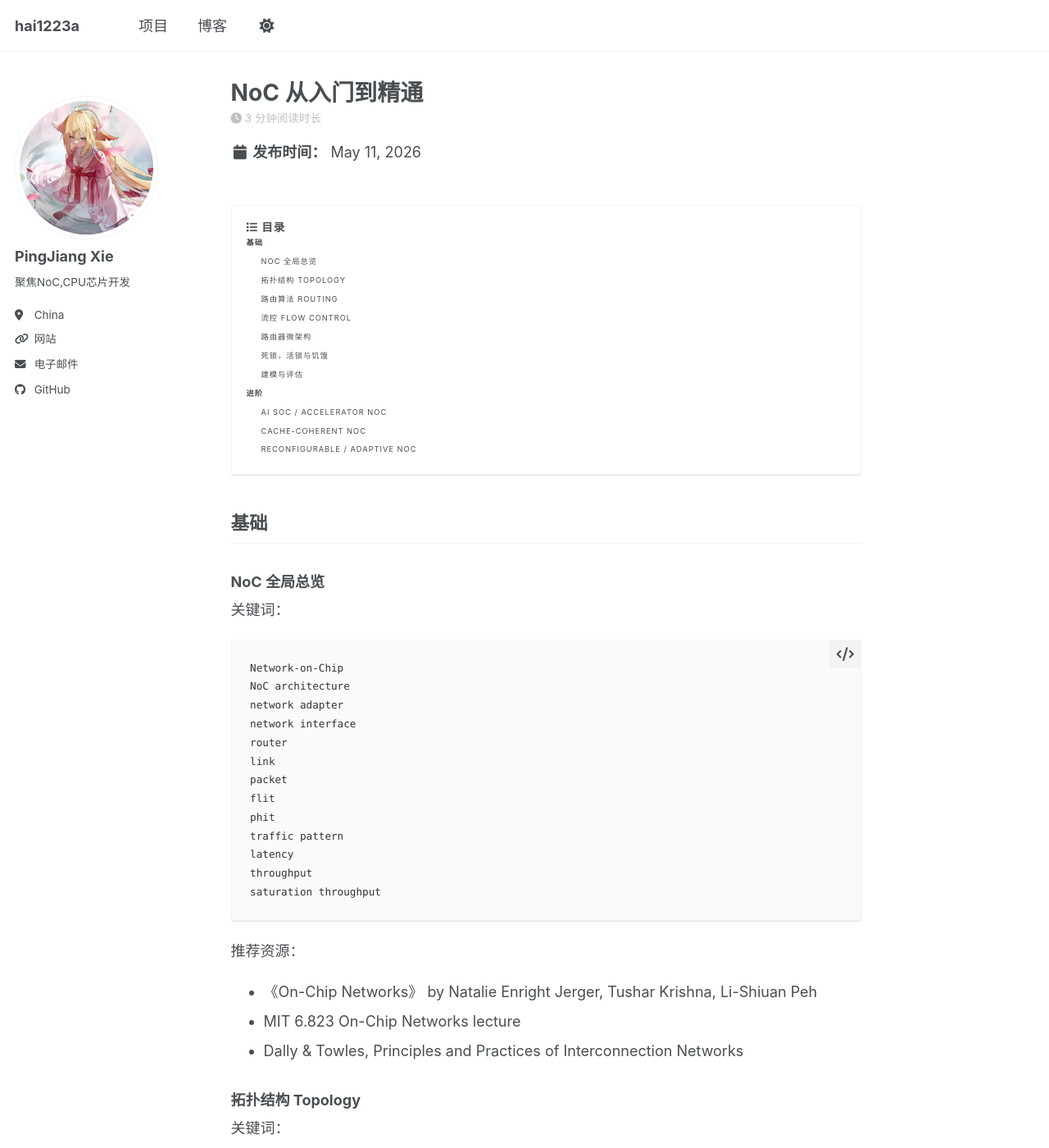
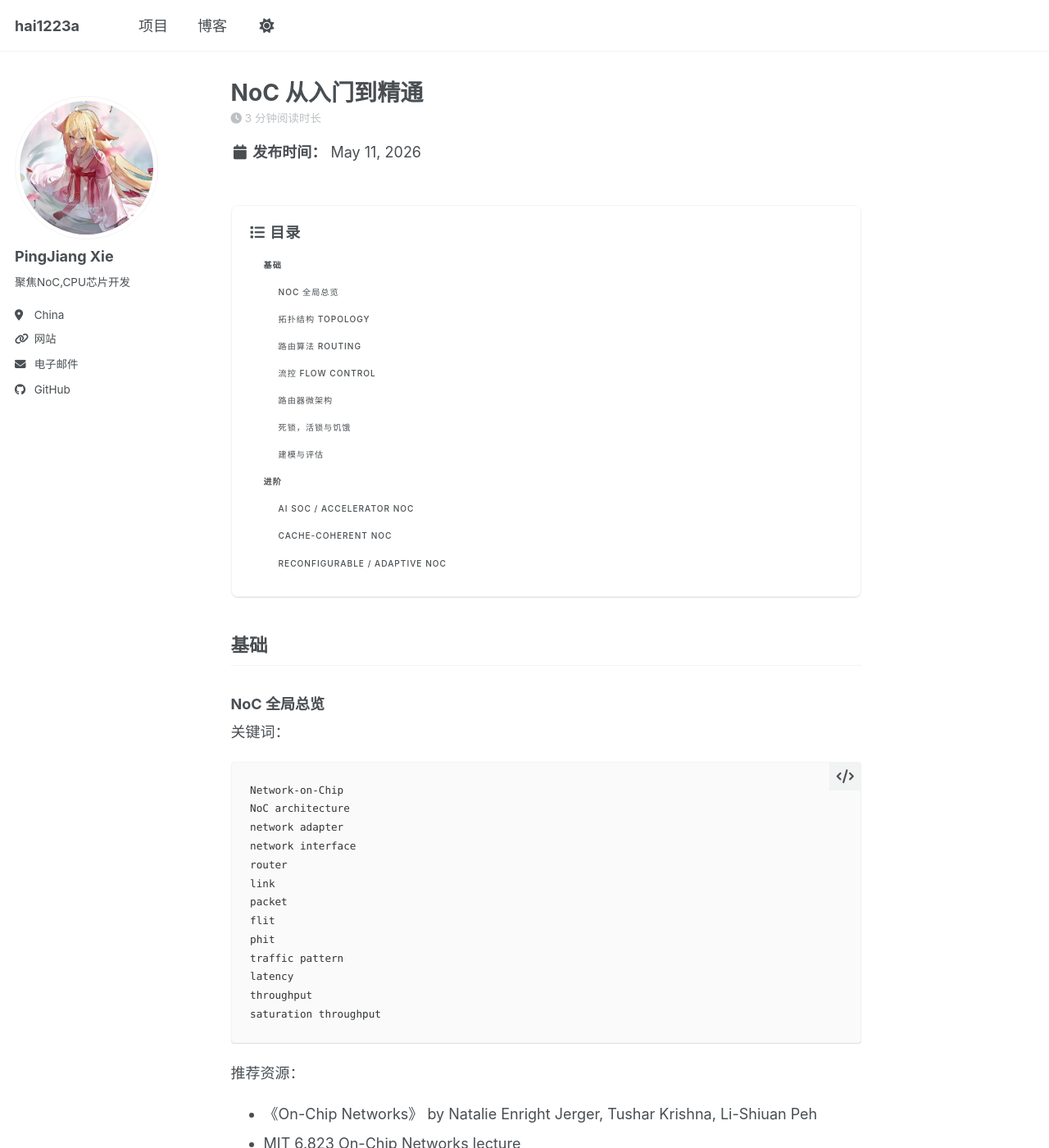
Before and after one commit to hai1223a/hai1223a.github.io, a Jekyll site: the page built from _posts/2026-05-11-NoC从入门到精通.md, in a window 1280 px wide and 1400 px high. Shown: the whole window at 82% size. Built offline with Jekyll 4.4.1, drawn with Linux system fonts in a browser that asks for light colours; a script bundle is joined from its source files by our own code; library files that are not in the unit come from our copies; comment, search, counter and statistics services are not loaded.

Commit message:
NoC拓扑结构

```diff
--- a/_sass/layout/_sidebar.scss
+++ b/_sass/layout/_sidebar.scss
@@ -137,6 +137,59 @@
 
     li ul li ul li ul > li a {
       padding-left: 3rem;
+    }
+  }
+}
+
+.page__toc {
+  .toc {
+    padding: 1.25em;
+    border-radius: 8px;
+  }
+
+  .nav__title {
+    margin-bottom: 0.75em;
+    font-size: $type-size-5;
+    font-weight: 700;
+  }
+
+  .toc__menu {
+    font-size: $type-size-6;
+
+    a {
+      margin: 0.12rem 0;
+      padding: 0.45rem 0.75rem;
+      color: var(--global-text-color);
+      font-size: $type-size-6;
+      font-weight: 600;
+      line-height: 1.45;
+      border-bottom: 0;
+      border-left: 3px solid transparent;
+      border-radius: 4px;
+      text-decoration: none !important;
+
+      &:hover,
+      &:focus {
+        color: var(--global-link-color);
+        background-color: var(--global-border-color);
+        border-left-color: var(--global-link-color);
+        text-decoration: none !important;
+      }
+    }
+
+    > li > a {
+      font-weight: 700;
+    }
+
+    li ul > li a {
+      padding-left: 1.75rem;
+      font-size: $type-size-6;
+      font-weight: 500;
+    }
+
+    li ul li ul > li a {
+      padding-left: 2.75rem;
+      font-size: $type-size-7;
     }
   }
 }
```
